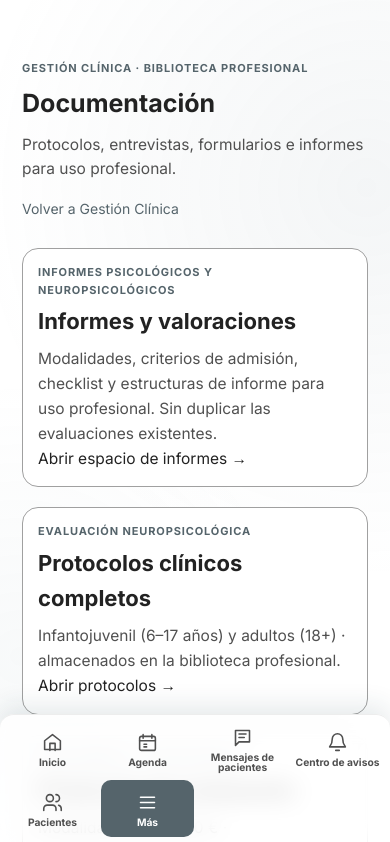
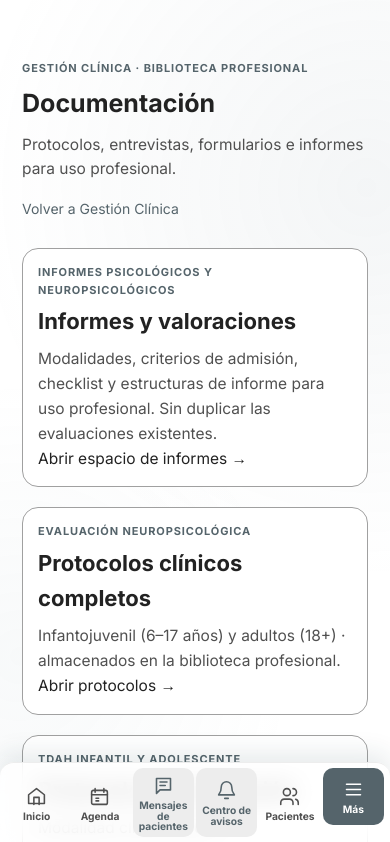
Before and after one commit to carolinasanchezgirona/Portfolio-Carolina, a Next.js app: page /admin/clinica/documentacion in a window 390 px wide. Shown: the top 842 px of the page. Built offline with nearby package versions, Linux system fonts and the light colour scheme.

Commit message:
Priorizar comunicación con pacientes y retirar buzón editorial

```diff
--- a/app/admin/workspace-navigation.css
+++ b/app/admin/workspace-navigation.css
@@ -30,7 +30,7 @@
 @media(max-width:800px){
   .admin-page .admin-app{padding-bottom:calc(113px + env(safe-area-inset-bottom))!important}
   .econ-page .econ-container{padding-bottom:calc(124px + env(safe-area-inset-bottom))!important}
-  .admin-workspace-nav{position:fixed;z-index:52;top:auto;bottom:0;left:0;right:0;display:grid;grid-template-columns:repeat(4,minmax(0,1fr));width:100%;max-width:none;min-width:0;margin:0;padding:5px 6px calc(7px + env(safe-area-inset-bottom));gap:2px;border:0;border-top:1px solid var(--admin-soft);border-radius:14px 14px 0 0;background:#fffc;box-shadow:0 -8px 26px #183d4c1c;backdrop-filter:blur(12px)}
+  .admin-workspace-nav{position:fixed;z-index:52;top:auto;bottom:0;left:0;right:0;display:grid;grid-template-columns:repeat(6,minmax(0,1fr));width:100%;max-width:none;min-width:0;margin:0;padding:5px 6px calc(7px + env(safe-area-inset-bottom));gap:2px;border:0;border-top:1px solid var(--admin-soft);border-radius:14px 14px 0 0;background:#fffc;box-shadow:0 -8px 26px #183d4c1c;backdrop-filter:blur(12px)}
   .admin-workspace-nav>a,.admin-workspace-nav>details>summary{display:flex;flex-direction:column;gap:4px;min-width:0;width:100%;min-height:57px;padding:7px 1px 5px;font-size:clamp(.64rem,2.55vw,.75rem);line-height:1.05;text-align:center}
   .admin-workspace-nav .workspace-nav-icon{width:21px;height:21px;flex-basis:21px}
   .admin-workspace-more-panel{top:auto;bottom:calc(100% + 11px);left:auto;right:3px;width:min(310px,calc(100vw - 20px));max-height:calc(100dvh - 112px - env(safe-area-inset-bottom))}
@@ -88,3 +88,6 @@
 
 .workspace-auth-loading{display:grid;place-items:center;min-height:40vh;padding:24px;color:var(--admin-muted);font-size:.9rem;text-align:center}
 .workspace-auth-loading[hidden]{display:none!important}
+
+/* Accesos directos de comunicación */
+.admin-workspace-nav > a:is([href="/admin/mensajes/"],[href="/admin/notificaciones/"]):not(.is-active){background:var(--admin-soft);color:var(--admin-action)}
```
